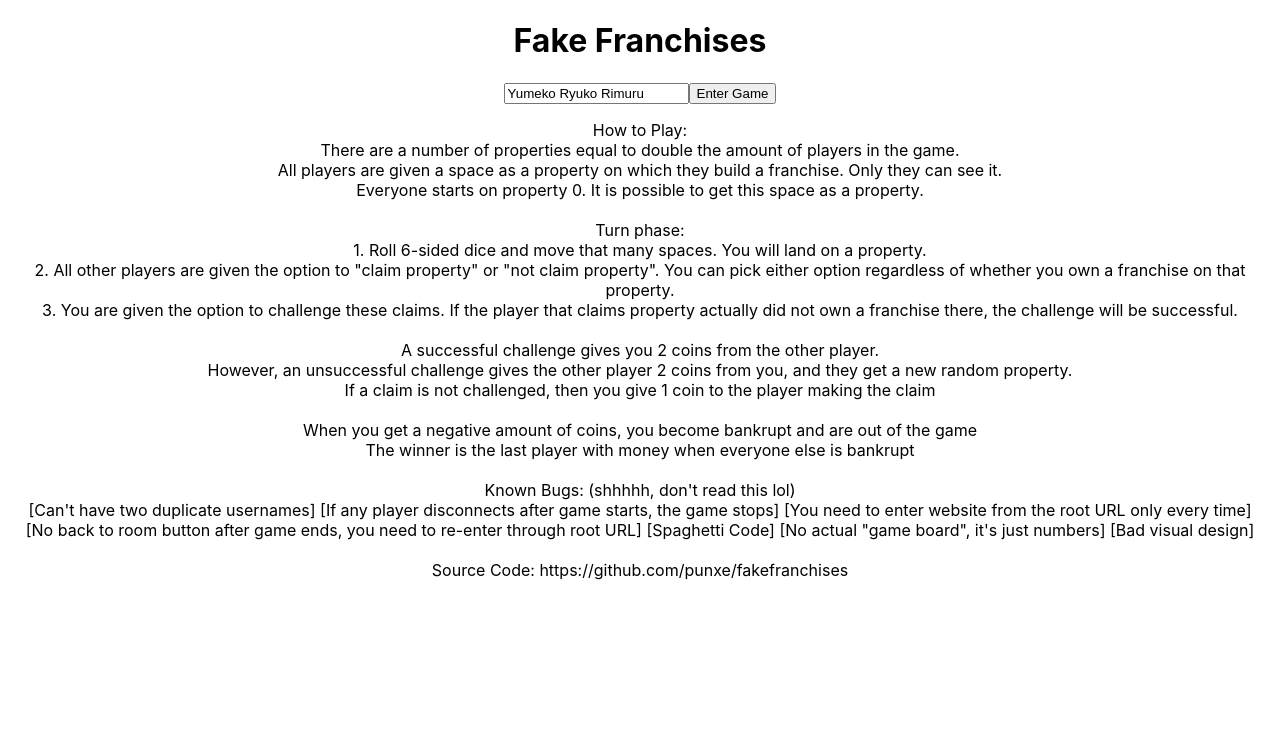
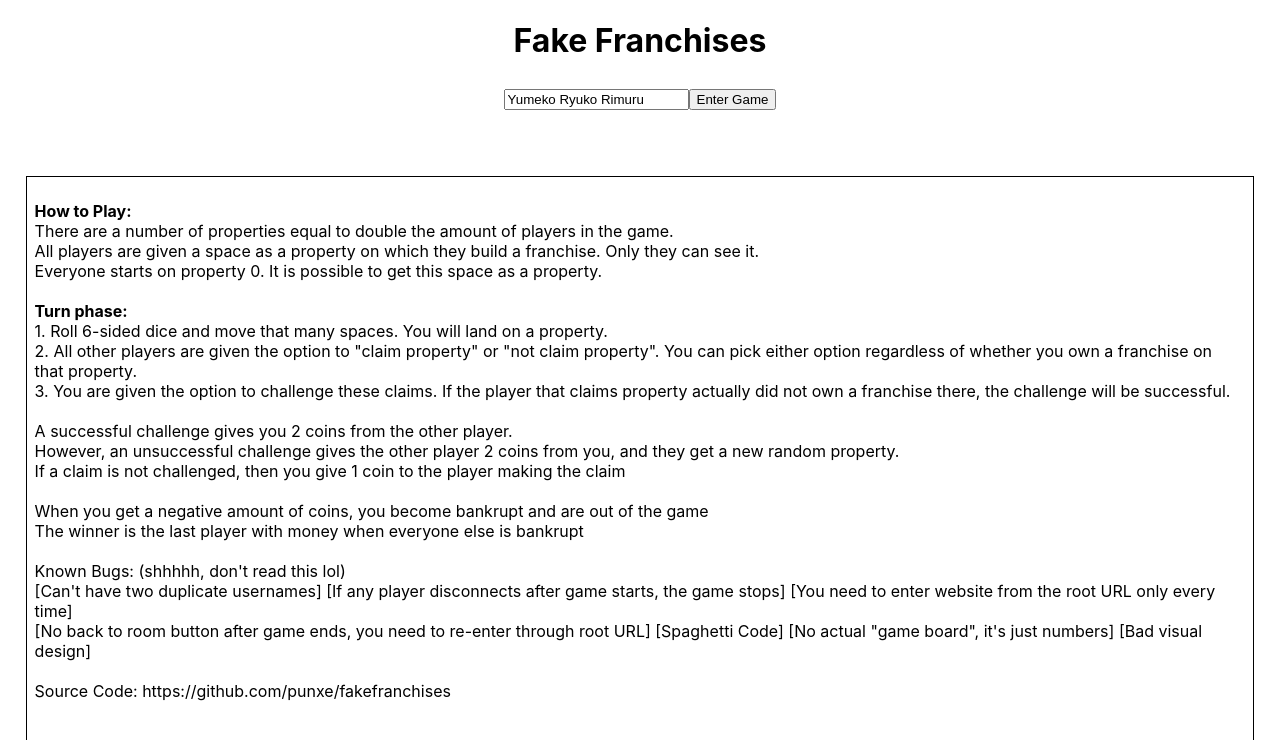
Before and after one commit to punxe/fakefranchises, a React (Create React App) app in the folder src/frontend/: page / in a window 1280 px wide. Shown: the top 740 px of the page. Built offline with nearby package versions, Linux system fonts and the light colour scheme.

Commit message:
Made UserList CSS Layout and RoomList CSS Layout

```diff
--- a/src/frontend/src/model/OnlineUserList.css
+++ b/src/frontend/src/model/OnlineUserList.css
@@ -4,3 +4,6 @@
     border: 1px solid black;
     height: 100%;
 }
+.userNameArea{
+    overflow-y: scroll;
+}
--- /dev/null
+++ b/src/frontend/src/model/Room.css
@@ -0,0 +1,8 @@
+.Room{
+    display: grid;
+    grid-template-rows: 5vh 5vh 5vh 5vh;
+    border: 1px solid black;
+    height: 100%;
+    justify-items: center;
+    align-items: center;
+}
--- a/src/frontend/src/model/Room.js
+++ b/src/frontend/src/model/Room.js
@@ -3,6 +3,7 @@ import { React } from 'react';
 import { useWebSocket, ACTIONS } from '../WebSocketContext';
 import { useHistory } from "react-router-dom";
 
+import "./Room.css";
 
 export const Room = ({room}) => {
 
@@ -17,9 +18,13 @@ export const Room = ({room}) => {
     }
 
     return(
-        <div>
-            <h4>Code: {room.code} || Host: {room.host} || Player Count: {Object.keys(room.players).length} || Game In Progress: {room.gameStarted ? 'Yes' : 'No'}</h4>
-            {room.gameStarted ? null : <button onClick={joinRoom}>Join</button>}
+        <div className="Room">
+            <h4 className="roomCodeText">Code: {room.code}</h4>
+            <h4>Host: {room.host}</h4>
+            <h4>Player Count: {Object.keys(room.players).length} </h4>
+
+            {room.gameStarted ?  <h4>Game In Progress</h4>: <button onClick={joinRoom}>Join</button>}
+
         </div>
 
     )
--- /dev/null
+++ b/src/frontend/src/model/RoomList.css
@@ -0,0 +1,14 @@
+.RoomList{
+    display: grid;
+    grid-template-rows: 1fr 1fr 8fr;
+    border: 1px solid black;
+    height: 100%;
+}
+.roomArea{
+    display: grid;
+    grid-template-columns: 1fr 1fr 1fr 1fr 1fr;
+    grid-auto-rows: 20vh;
+    overflow-y: scroll;
+    padding: 1vh;
+    gap: 1vh;
+}
--- a/src/frontend/src/model/RoomList.js
+++ b/src/frontend/src/model/RoomList.js
@@ -5,7 +5,7 @@ import { Room } from './Room';
 import { useWebSocket, ACTIONS } from '../WebSocketContext';
 import { useHistory } from "react-router-dom";
 
-
+import "./RoomList.css";
 
 export const RoomList = () => {
 
@@ -31,17 +31,20 @@ export const RoomList = () => {
     }
 
     return (
-        <div>
+        <div className="RoomList">
             <div>
                 <h3>Rooms</h3>
             </div>
+            <div>
+                <button onClick={createRoom}>Create Room</button>
+            </div>
+            <div className="roomArea">
             {
                 webSocket.state.rooms.map(
                     r => <Room key={r.code} room={r} />)
             }
-            <div>
-                <button onClick={createRoom}>Create Room</button>
             </div>
+
 
         </div>
 
--- /dev/null
+++ b/src/frontend/src/pages/EntryPage.css
@@ -0,0 +1,17 @@
+.EntryPage{
+    display: grid;
+    grid-template-columns: 96vw;
+    grid-template-rows: 10vh 10vh 76vh;
+    height: 96vh;
+    width: 96vw;
+
+    padding-left:2vw;
+    padding-right: 2vw;
+    gap: 1vh;
+}
+.yuuugeParagraph{
+    border: 1px solid black;
+    overflow-y: scroll;
+    text-align: left;
+    padding: 1vh;
+}
--- a/src/frontend/src/pages/EntryPage.js
+++ b/src/frontend/src/pages/EntryPage.js
@@ -2,6 +2,8 @@ import { React, useRef } from 'react';
 import { useHistory } from "react-router-dom";
 
 import { useWebSocket, ACTIONS } from '../WebSocketContext';
+
+import "./EntryPage.css"
 
 export const EntryPage = () => {
 
@@ -15,10 +17,10 @@ export const EntryPage = () => {
   const homePageRoute = "/home";
   const randomNames = ['Tatsumi', 'Hajime', 'Light', 'Bell', 'Rin', 'Orcbolg', 'Diablo', 'Maple', 'Yumeko', 'Ryuko', 'Shinichi', 'Kazuma', 'Mob', 'Sora', 'Shiro', 'Saitama', 'Ainz', 'Subaru', 'Seiya', 'Rimuru', 'Naofumi'];
   const connect = () => {
-    if(nameInput.current.value.length <= 10){
+    if (nameInput.current.value.length <= 10) {
       webSocket.dispatch({ type: ACTIONS.CONNECT, payload: { name: nameInput.current.value } });
       history.push(homePageRoute);
-    }else{
+    } else {
       nameInput.current.value = "max username length is 10 characters";
     }
   }
@@ -28,17 +30,20 @@ export const EntryPage = () => {
   }
 
   return (
+    <div className="EntryPage">
+      <h1>Fake Franchises</h1>
       <div>
-      <h1>Fake Franchises</h1>
       <input defaultValue={randomUsername()} ref={nameInput} type="text" />
 
       <button onClick={connect}>Enter Game</button>
-      <p>How to Play:
+      </div>
+      <div className="yuuugeParagraph">
+        <p><b>How to Play:</b>
           <br />There are a number of properties equal to double the amount of players in the game.
           <br />All players are given a space as a property on which they build a franchise. Only they can see it.
           <br />Everyone starts on property 0. It is possible to get this space as a property.
           <br />
-        <br />Turn phase:
+          <br /><b>Turn phase:</b>
           <br />1. Roll 6-sided dice and move that many spaces. You will land on a property.
           <br />2. All other players are given the option to "claim property" or "not claim property". You can pick either option regardless of whether you own a franchise on that property.
           <br />3. You are given the option to challenge these claims. If the player that claims property actually did not own a franchise there, the challenge will be successful.
@@ -57,5 +62,6 @@ export const EntryPage = () => {
           <br />Source Code: https://github.com/punxe/fakefranchises
         </p>
       </div>
+    </div>
   );
 }
--- a/src/frontend/src/pages/HomePage.css
+++ b/src/frontend/src/pages/HomePage.css
@@ -5,21 +5,20 @@
     height: 96vh;
     width: 96vw;
 
-    padding:2vh;
+    padding-left:2vw;
+    padding-right: 2vw;
     gap: 1vh;
 }
 .name {
     justify-self: start;
     align-self: start;
     margin-left: 1rem;
-    color: aqua;
     grid-row: 1 / 2;
     grid-column: 1 / 2;
 }
 .header {
     grid-row: 1 / 2;
     grid-column: 2 / 3;
-    color:rebeccapurple;
 }
 .chat {
     justify-self: stretch;
@@ -28,8 +27,8 @@
     height: 100%;
 }
 .rooms {
-    grid-row: 2 / 3;
-    grid-column: 2 / 4;
+    grid-row: 2 / 4;
+    grid-column: 2 / 3;
 
 }
 .users{
```
Lines whose indentation alone changed are shown as unchanged.
